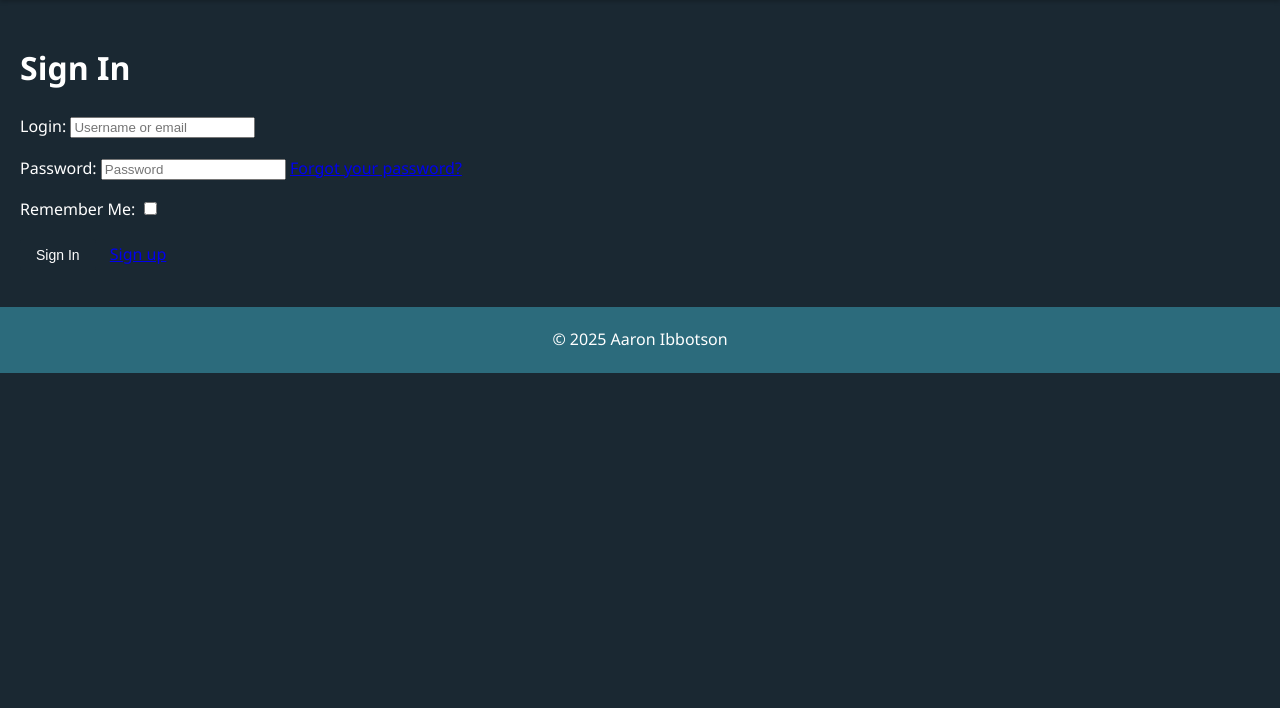
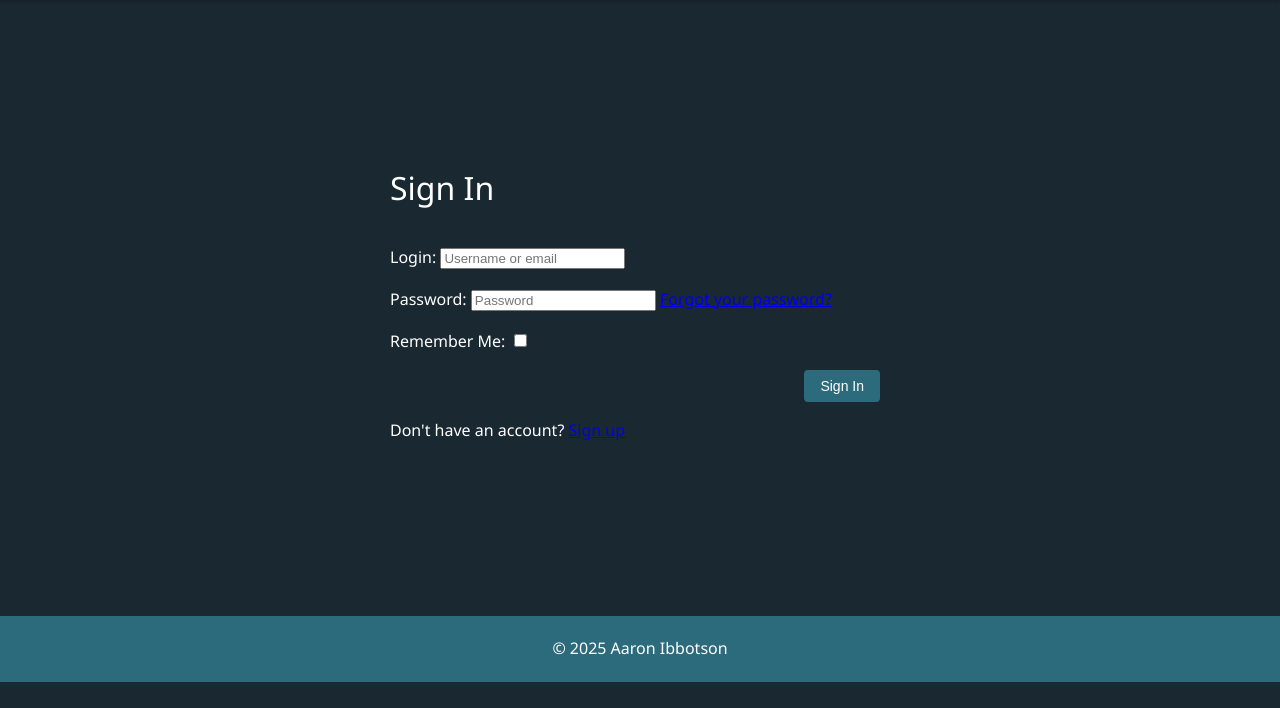
Before and after one commit to w1zzball/haiku, a Django app: page /accounts/login/ in a window 1280 px wide. Shown: the part 92-800 px from the top of the page. Run offline with Django 5.2, Linux system fonts and the light colour scheme.

Commit message:
style: enhance authentication templates and add custom CSS for improved layout

```diff
--- /dev/null
+++ b/static/css/components/auth.css
@@ -0,0 +1,35 @@
+.auth-container {
+  min-height: calc(100vh - 200px);
+  display: flex;
+  align-items: center;
+  justify-content: center;
+}
+
+.auth-content {
+  width: 100%;
+  max-width: 500px;
+  margin: 0 20px;
+}
+
+.auth-title {
+  text-align: left;
+  margin-bottom: 2rem;
+  font-family: "Segoe UI", Tahoma, Geneva, Verdana, sans-serif;
+  font-size: 2rem;
+  font-weight: 300;
+}
+
+.auth-form {
+  text-align: left;
+}
+
+.auth-form button {
+  display: block;
+  margin-left: auto;
+  margin-top: 1rem;
+}
+
+.auth-link {
+  margin-top: 1rem;
+  text-align: left;
+}
--- a/templates/account/login.html
+++ b/templates/account/login.html
@@ -1,4 +1,10 @@
 {% extends 'base_generic.html' %}
+
+{% load static %}
+
+{% block extra_css %}
+  <link rel="stylesheet" href="{% static 'css/components/auth.css' %}" />
+{% endblock %}
 
 {% block meta_description %}
   Join Haiku Microblog - Sign up to create and share your own haikus, or log in if you're already a member.
@@ -9,21 +15,21 @@
 {% endblock %}
 
 {% block content %}
-  <div class="container">
-    <div class="row">
-      <div class="col-md-8 mx-auto">
-        <h1>Sign In</h1>
+  <div class="auth-container">
+    <div class="auth-content">
+      <h1 class="auth-title">Sign In</h1>
 
-        <form class="login" method="POST" action="{% url 'account_login' %}">
+      <form class="auth-form" method="POST" action="{% url 'account_login' %}">
         {% csrf_token %}
         {{ form.as_p }}
         {% if redirect_field_value %}
           <input type="hidden" name="{{ redirect_field_name }}" value="{{ redirect_field_value }}" />
         {% endif %}
-          <button class="btn btn-primary" type="submit">Sign In</button>
-          <a href="{% url 'account_signup' %}">Sign up</a>
+        <button class="btn" type="submit">Sign In</button>
+        <p class="auth-link">
+          Don't have an account? <a href="{% url 'account_signup' %}">Sign up</a>
+        </p>
       </form>
     </div>
   </div>
-  </div>
 {% endblock %}
```
Also changed, not shown: templates/account/logout.html (+16 -13 lines), templates/account/signup.html (+14 -7 lines), 1 other file. Lines whose indentation alone changed are shown as unchanged.
